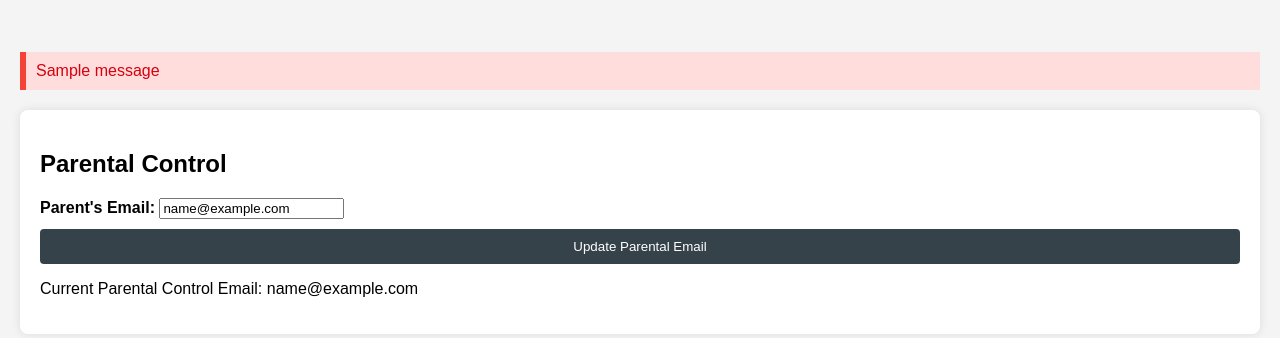
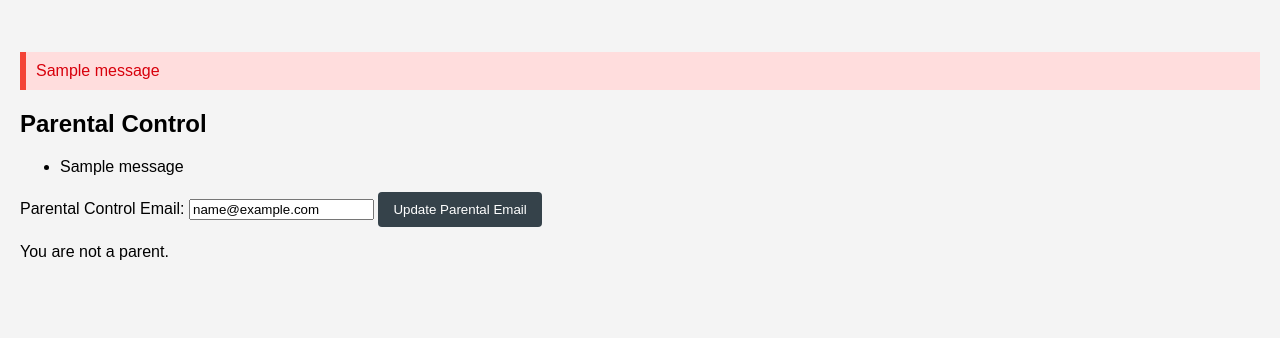
Before and after one commit to Link-on-github/Finance-Tracking-Applicaiton, a Flask app: template templates/parental_control.html in a window 1280 px wide. Shown: the part 64-402 px from the top of the page. Run offline with Flask 2, Linux system fonts and the light colour scheme; the template is opened without the code that fills it: most values are stand-ins (such as "Sample title", 1, 10 or a date in 2020); one stand-in notice (Sample message) is shown.

Commit message:
Update parental_control.html

```diff
--- a/templates/parental_control.html
+++ b/templates/parental_control.html
@@ -1,18 +1,65 @@
 {% extends "base.html" %}
 
 {% block content %}
-<div class="parental-control-page">
+<div class="parental-control">
     <h2>Parental Control</h2>
+
+    {% with messages = get_flashed_messages() %}
+        {% if messages %}
+            <ul class="flash-messages">
+                {% for message in messages %}
+                    <li>{{ message }}</li>
+                {% endfor %}
+            </ul>
+        {% endif %}
+    {% endwith %}
+
     <form method="POST">
-        <label for="parental_email">Parent's Email:</label>
+        <label for="parental_email">Parental Control Email:</label>
         <input type="email" id="parental_email" name="parental_email" value="{{ parental_email }}" required>
-
         <button type="submit" class="btn">Update Parental Email</button>
     </form>
-    {% if parental_email %}
-        <p>Current Parental Control Email: {{ parental_email }}</p>
+
+    {% if is_parent %}
+        <h3>Children's Transactions</h3>
+        {% if children_transactions %}
+            <table>
+                <thead>
+                    <tr>
+                        <th>Username</th>
+                        <th>Amount</th>
+                        <th>Description</th>
+                        <th>Date</th>
+                        <th>Category</th>
+                    </tr>
+                </thead>
+                <tbody>
+                    {% for txn in children_transactions %}
+                        <tr>
+                            <td>{{ txn.Username }}</td>
+                            <td>{{ '%.2f'|format(txn.Amount) }}</td>
+                            <td>{{ txn.Description }}</td>
+                            <td>{{ txn.Date.strftime('%Y-%m-%d') if txn.Date else 'N/A' }}</td>
+                            <td>{{ txn.Category }}</td>
+                        </tr>
+                    {% endfor %}
+                </tbody>
+            </table>
+        {% else %}
+            <p>No transactions from children.</p>
+        {% endif %}
     {% else %}
-        <p>No parental control email set.</p>
+        <p>You are not a parent.</p>
     {% endif %}
 </div>
+
+<script>
+// Automatically hide flash messages after 5 seconds
+setTimeout(function() {
+    var flashMessages = document.querySelector('.flash-messages');
+    if (flashMessages) {
+        flashMessages.style.display = 'none';
+    }
+}, 7000);  // 7000 ms = 7 seconds
+</script>
 {% endblock %}
```
